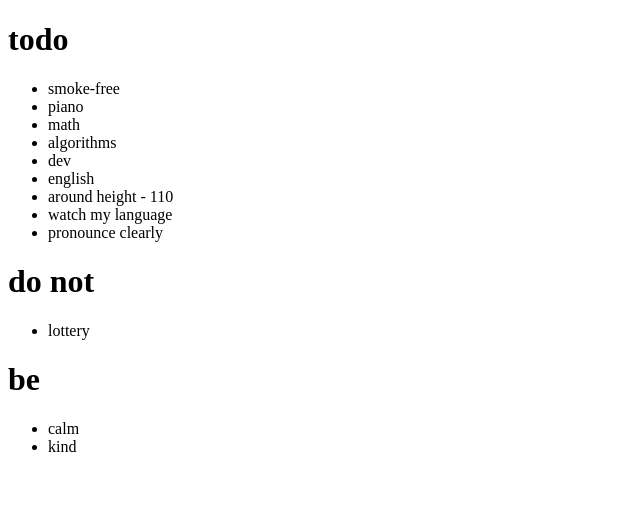
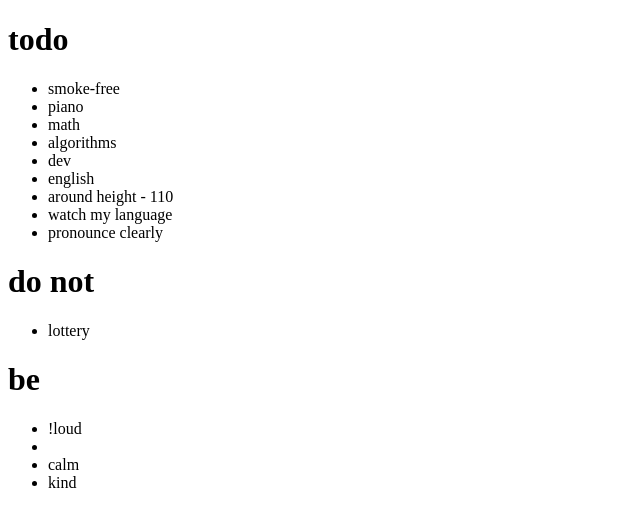
Before and after one commit to hellosangjun/hellosangjun.github.io, a plain HTML site: page index.html in a window 1280 px wide. Shown: the whole page, without its empty margins (0-640 px from the left). Drawn offline with Linux system fonts and the light colour scheme.

Commit message:
Update index.html

```diff
--- a/index.html
+++ b/index.html
@@ -23,8 +23,10 @@
     </ul>
      <h1>be</h1>
     <ul>
+       <li>!loud<li>
       <li>calm</li>
        <li>kind</li>
+
     </ul>
   </body>
 </html>
```
